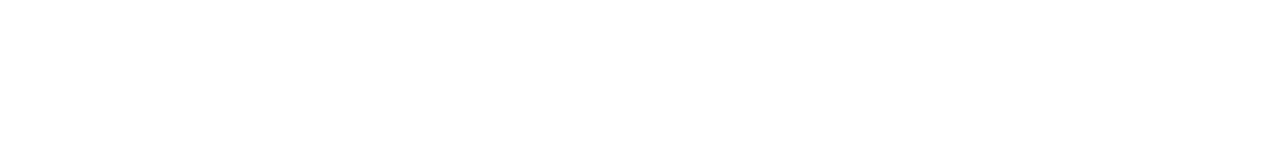
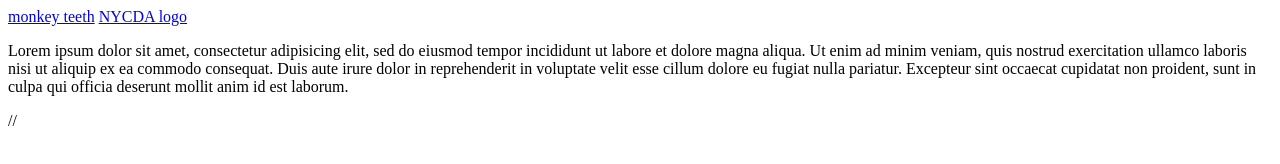
Before and after one commit to Cadence-0915/JS_lightbox, a plain HTML site: page index.html in a window 1280 px wide. Drawn offline with Linux system fonts and the light colour scheme.

Commit message:
Add links and paragraph

```diff
--- a/index.html
+++ b/index.html
@@ -6,6 +6,15 @@
 	<link rel="stylesheet" type="text/css" href="style.css">
 </head>
 <body>
-
+	<a href="#">monkey teeth</a>
+	<a href="#">NYCDA logo</a>
+	<p>Lorem ipsum dolor sit amet, consectetur adipisicing elit, sed do eiusmod
+	tempor incididunt ut labore et dolore magna aliqua. Ut enim ad minim veniam,
+	quis nostrud exercitation ullamco laboris nisi ut aliquip ex ea commodo
+	consequat. Duis aute irure dolor in reprehenderit in voluptate velit esse
+	cillum dolore eu fugiat nulla pariatur. Excepteur sint occaecat cupidatat non
+	proident, sunt in culpa qui officia deserunt mollit anim id est laborum.</p>
+	// <script src=""></script>
+	<script src="script.js"></script>
 </body>
 </html>
```
